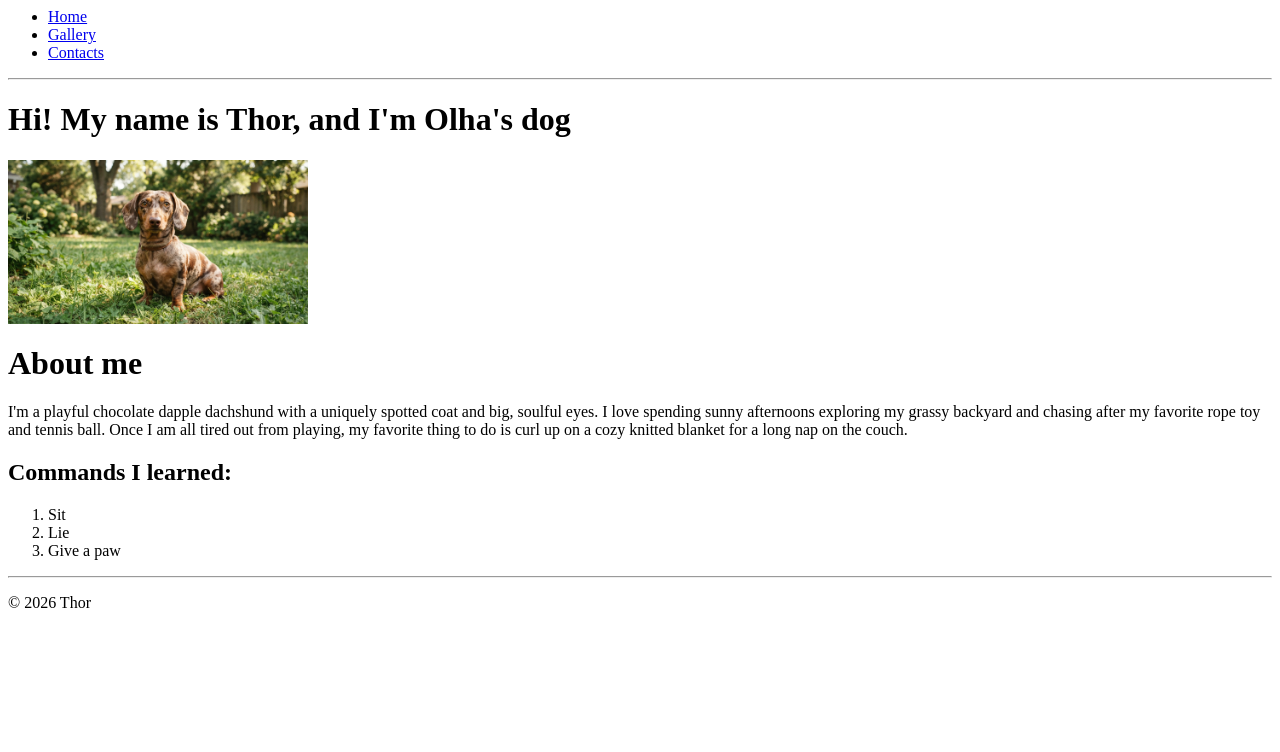
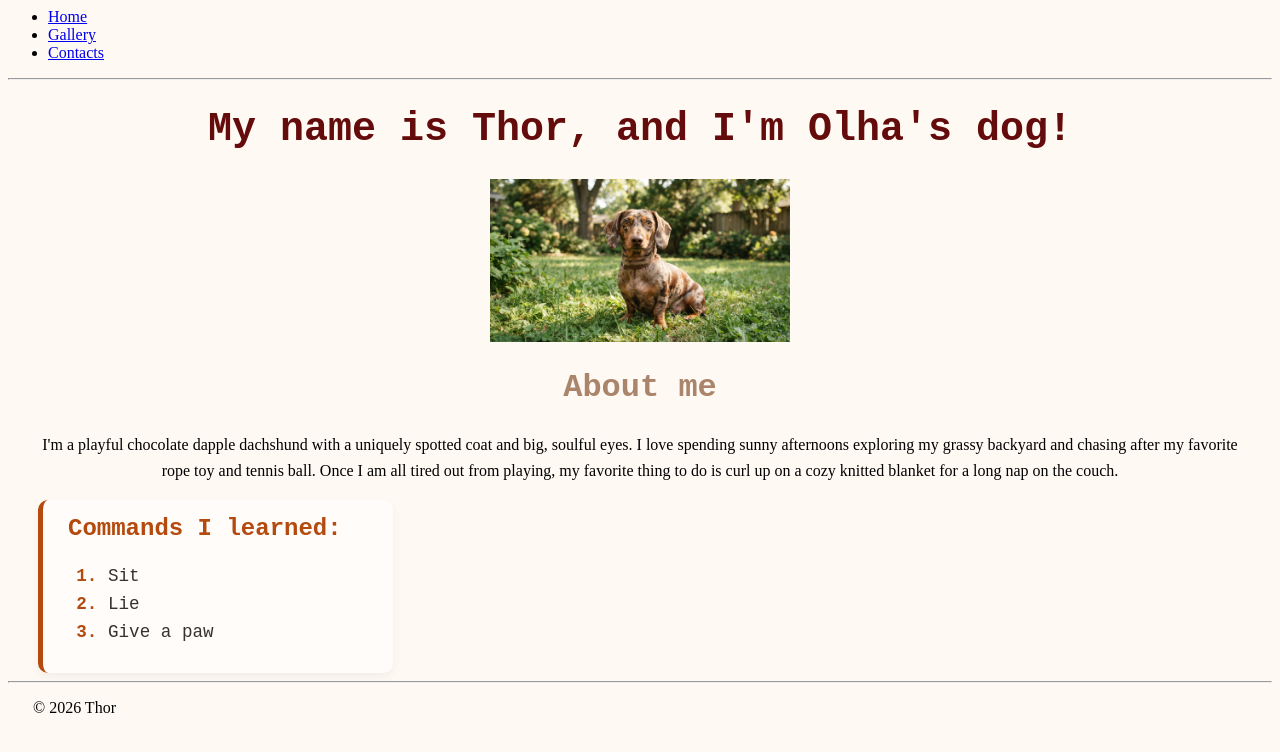
Before and after one commit to ollisromowicz/Homework, a plain HTML site: page index.html in a window 1280 px wide. Drawn offline with Linux system fonts and the light colour scheme.

Commit message:
CSSHomework

```diff
--- a/index.html
+++ b/index.html
@@ -2,6 +2,13 @@
 
 <head>
     <title>About my Dog</title>
+    <link rel="stylesheet" href="style.css">
+    <style>
+        body
+        {
+            background-color: rgb(255, 249, 243);
+        }
+    </style>
 </head>
 
 <body>
@@ -17,20 +24,24 @@
     </header>
 
     <main>
-        <h1>Hi! My name is Thor, and I'm Olha's dog</h1>
-        <img src="photo/image_6763e1f5.jpg" alt="My photo" width="300">
+        <h1>My name is Thor, and I'm Olha's dog!</h1>
+        <img src="photo/image_6763e1f5.jpg" alt="My photo" width="300" class="main-photo">
 
-        <h1>About me</h1>
-        <p>I'm a playful chocolate dapple dachshund with a uniquely spotted coat and big, soulful eyes.
+        <h2>About me</h2>
+        <p class="about-text">
+        I'm a playful chocolate dapple dachshund with a uniquely spotted coat and big, soulful eyes.
         I love spending sunny afternoons exploring my grassy backyard and chasing after my favorite rope toy and tennis ball.
-        Once I am all tired out from playing, my favorite thing to do is curl up on a cozy knitted blanket for a long nap on the couch.</p>
+        Once I am all tired out from playing, my favorite thing to do is curl up on a cozy knitted blanket for a long nap on the couch.
+        </p>
 
-        <h2>Commands I learned:</h2>
+        <div class="commands-card">
+        <h3>Commands I learned:</h3>
         <ol>
             <li>Sit</li>
             <li>Lie</li>
             <li>Give a paw</li>
         </ol>
+        </div>
     </main>
 
     <footer>
--- /dev/null
+++ b/style.css
@@ -0,0 +1,95 @@
+H1
+{
+    color:rgb(100, 12, 12);
+    font-size: 250%;
+    font-family:'Courier New', Courier, monospace;
+    text-align: center;
+}
+
+P
+{
+    padding-left: 25px;
+    padding-right: 25px;
+}
+
+H2
+{
+    color:rgb(170, 133, 107);
+    font-size: 200%;
+    font-family: 'Courier New', Courier, monospace;
+    text-align: center;
+}
+
+.main-photo
+{
+display: block;
+margin: 0 auto;
+}
+
+.main-photo-2
+{
+display: block;
+margin: 0 auto;
+}
+
+.main-photo-3
+{
+display: block;
+margin: 0 auto;
+}
+
+.about-text
+{
+    text-align: center;
+    line-height: 1.6;
+}
+
+.about-text-1
+{
+text-align: center;
+}
+
+.about-text-2
+{
+font-family: 'Courier New', Courier, monospace;
+font-size: 100%;
+}
+
+h3
+{
+color: rgb(180, 74, 13);
+font-size: 150%;
+font-family: 'Courier New', Courier, monospace;
+margin-left: 30px;
+}
+
+.commands-card
+{
+background-color: rgba(255, 255, 255, 0.6);
+border-left: 5px solid rgb(180, 74, 13);
+border-radius: 10px;
+padding: 15px 25px;
+max-width: 300px;
+margin-left: 30px;
+box-shadow: 0 4px 10px rgba(0, 0, 0, 0.05);
+}
+
+.commands-card h3
+{
+margin-top: 0;
+margin-left: 0;
+}
+
+.commands-card li
+{
+font-family: 'Courier New', Courier, monospace;
+font-size: 110%;
+margin-bottom: 8px;
+color: #333;
+}
+
+.commands-card li::marker
+{
+color: rgb(180, 74, 13);
+font-weight: bold;
+}
```
Also changed, not shown: pages/contact.html (+9 -1 lines), pages/gallery.html (+11 -3 lines).
